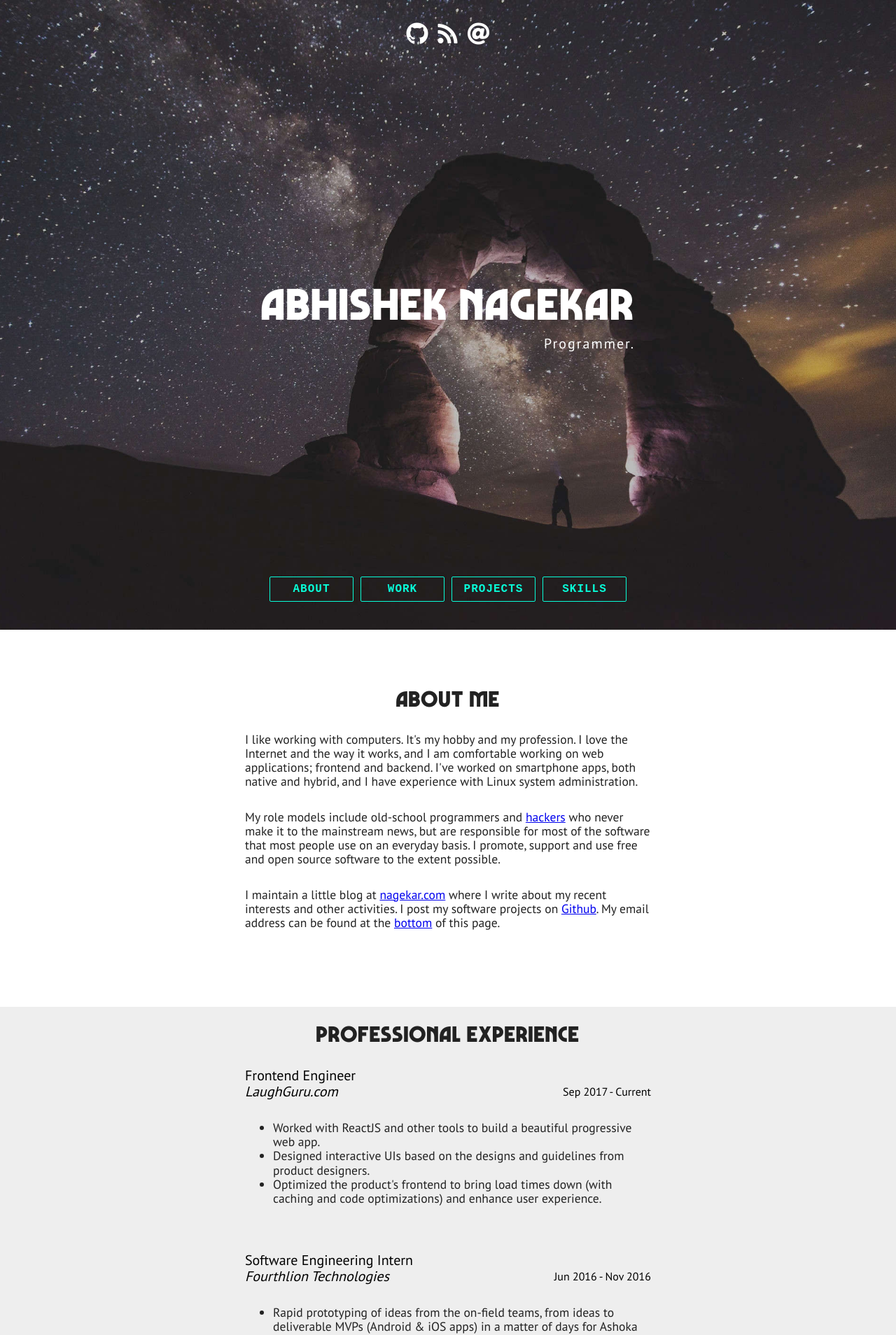
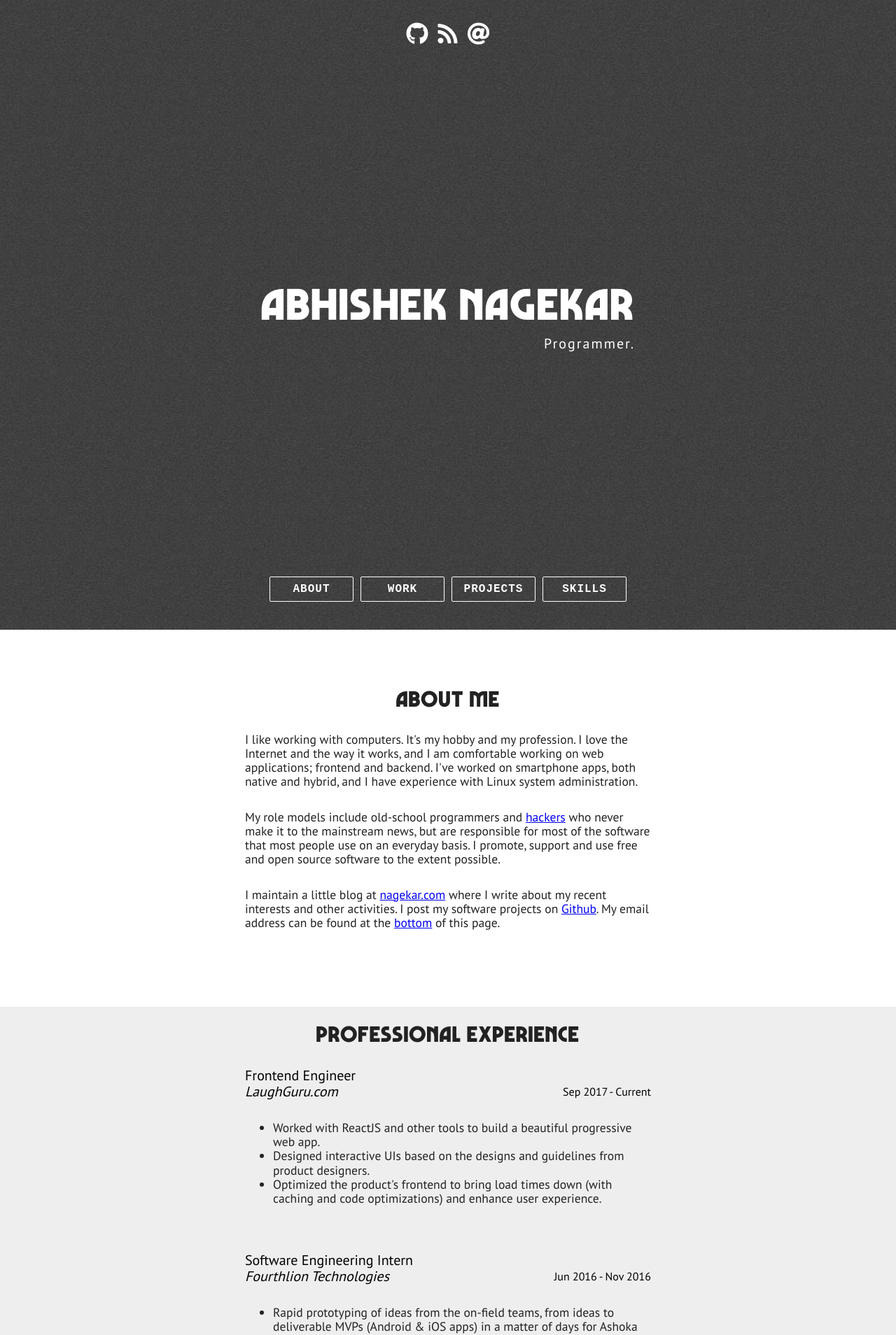
Before and after one commit to abhn/portfolio, a Jekyll site: the page built from index.html, in a window 1280 px wide. Shown: the top 1908 px of the page at 70% size. Built offline with Jekyll 4.4.1, drawn with Linux system fonts in a browser that asks for light colours; nearby versions of some CDN libraries.

Commit message:
changes according to kz

```diff
--- a/assets/css/main.css
+++ b/assets/css/main.css
@@ -157,10 +157,10 @@ body {
   min-height: 35px;
   color: #fff;
 
-  background: url(/assets/images/background.jpg);
-  background-repeat: no-repeat;
-  background-size: cover;
-  background-position: center;
+  background: url(/assets/images/background.png);
+  background-repeat: repeat;
+  /* background-size: cover; */
+  /* background-position: center; */
   background-attachment: fixed;
 }
 
@@ -280,11 +280,12 @@ body {
 }
 
 #nav {
-  background: url(/assets/images/background.jpg);
-  background-repeat: no-repeat;
-  background-size: cover;
-  background-position: center;
-  background-attachment: fixed;
+  background: url(/assets/images/background.png);
+  background-repeat: repeat;
+
+  /* background-size: cover; */
+  /* background-position: center; */
+  /* background-attachment: fixed; */
 }
 
 /* Here follow all the media queries */
--- a/vendor/css/semi-transparent-buttons.css
+++ b/vendor/css/semi-transparent-buttons.css
@@ -7,16 +7,15 @@
   min-width: 120px;
   background: transparent; /* fallback color for old browsers */
   border-radius: 2px;
-  color: #08fdd8;
+  color: #fff;
   text-align: center;
   text-decoration: none;
   letter-spacing: 1px;
   transition: all 0.1s ease-out;
 }
 .semi-transparent-button:hover,
-.semi-transparent-button:focus,
 .semi-transparent-button:active {
-  background: #08fdd8;
+  background: #fff;
   color: #444;
   transition: all 0.1s ease-in;
 }
@@ -37,5 +36,5 @@
 }
 
 .with-border {
-  border: 1px solid #08fdd8;
+  border: 1px solid #fff;
 }
```
Also changed, not shown: assets/images/background.jpg (deleted), assets/images/background.png (added).
